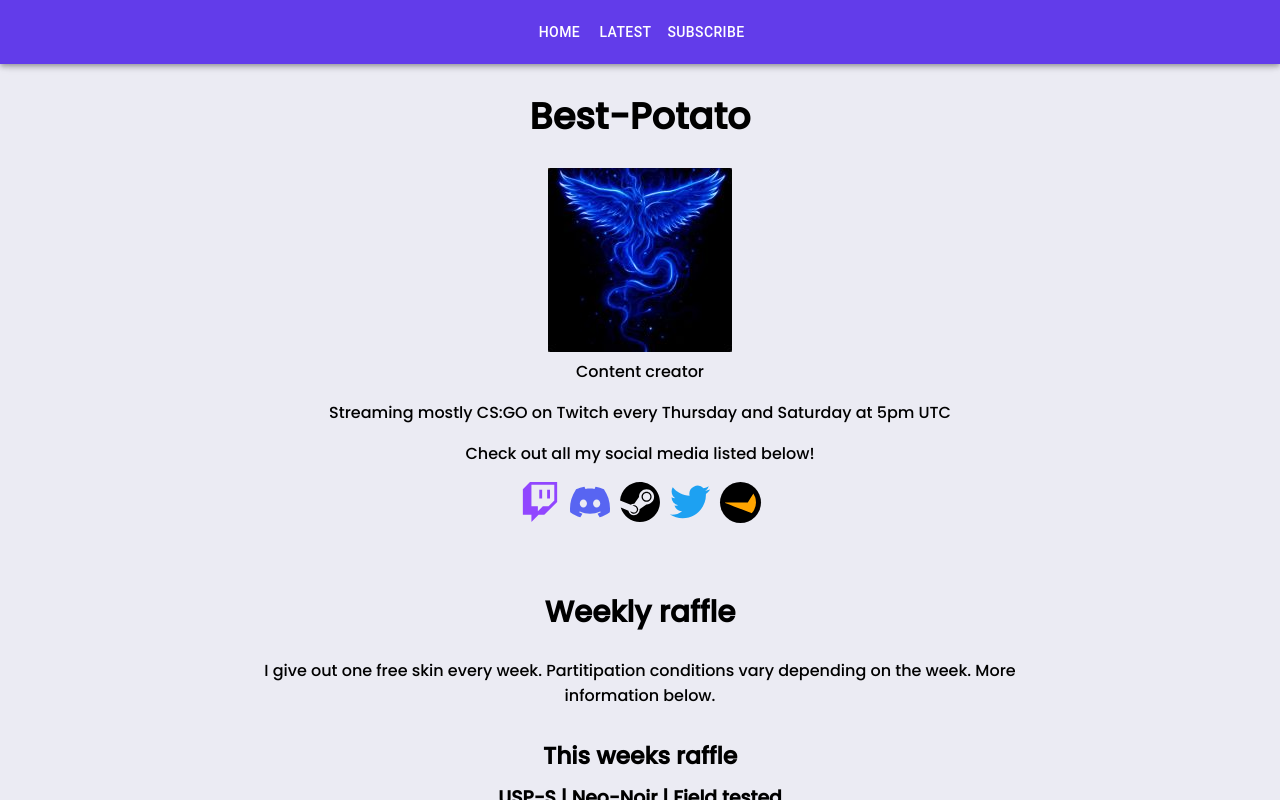
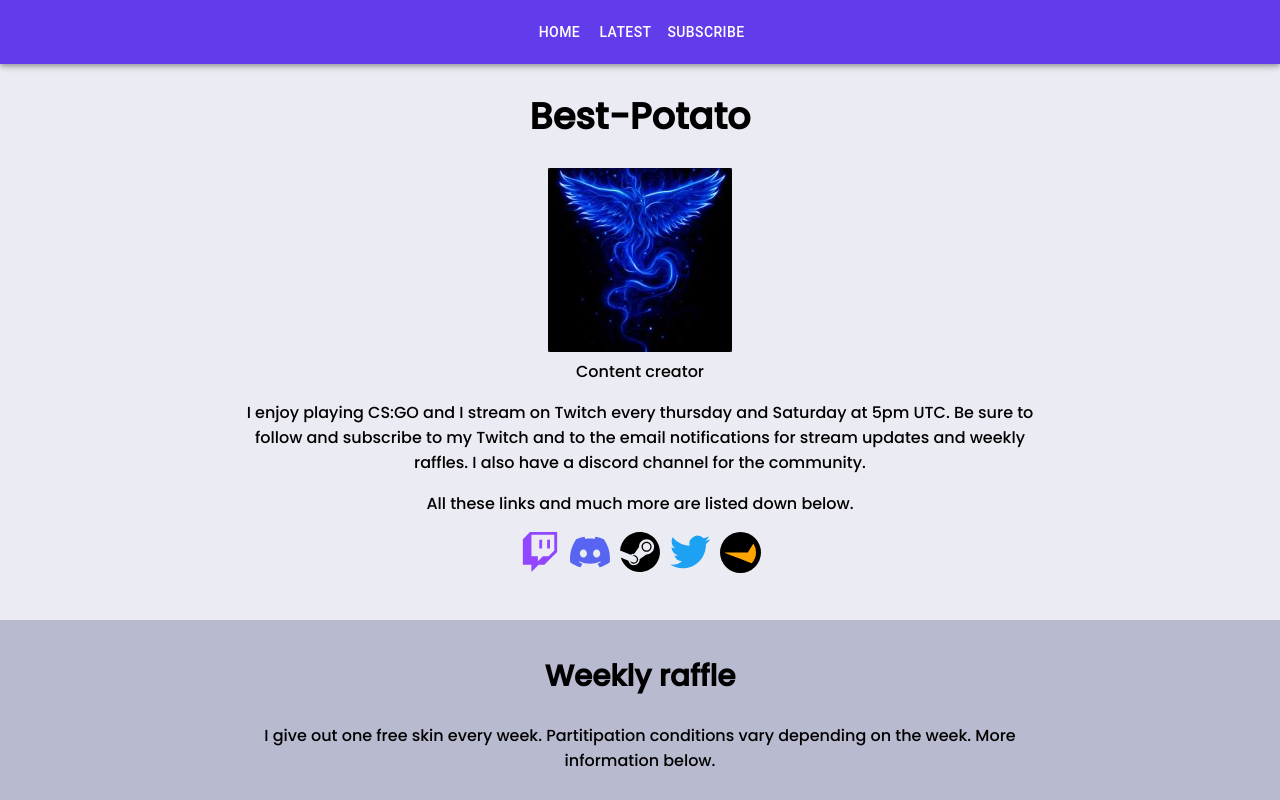
Before and after one commit to nuuttihenriksson/vjp-lopputyo, a React (Create React App) app: page / in a window 1280 px wide. Built offline with nearby package versions, Linux system fonts and the light colour scheme; what react-toast-notifications would draw is missing.

Commit message:
visual changes

```diff
--- a/src/App.css
+++ b/src/App.css
@@ -31,7 +31,7 @@ p {
 
 @media only screen and (max-device-width: 900px) {
   .content {
-    max-width: 90% !important;
+    max-width: 90%;
     margin-left: 5%;
   }
 
--- a/src/App.js
+++ b/src/App.js
@@ -11,7 +11,7 @@ import {
   Button,
   Toolbar,
 } from '@mui/material';
-import Hero from './materials/csgo-hero.jpg';
+import Hero from './materials/csgo.jpg';
 
 function App() {
   // valmiit muuttujat aktiiviselle sivulle, uusimman videon kommenteille sekä tilaajille.
@@ -59,7 +59,7 @@ function App() {
         autoDismissTimeout={3500}
         placement={"top-right"}
       >
-        <Box className="content">
+        <Box >
           {currentActive()}
         </Box>
       </ToastProvider>
--- a/src/components/Comments.js
+++ b/src/components/Comments.js
@@ -14,7 +14,7 @@ Kommenttikenttä haetaan Comment tiedostosta ja olemassa olevat kommentit mäpä
 const Comments = ({ comments, changeComments }) => {
 
   return (
-    <Box sx={{ paddingBottom: "30px" }}>
+    <Box sx={{ paddingBottom: "30px" }} className="content">
       <Box sx={{ maxWidth: "80%", margin: "auto" }}>
         <Divider sx={{ marginTop: "20px", marginBottom: "20px" }} variant="middle">
           <Chip label="Leave a comment" />
--- a/src/components/Home.js
+++ b/src/components/Home.js
@@ -16,14 +16,20 @@ import Image from '../materials/logo.jpg';
 const Home = () => {
   return (
     <Box sx={{ alignItems: 'center', alignContent: 'center', textAlign: 'center' }}>
+      <Box className="content">
+        <Box sx={{ verticalAlign: "center", }}>
           <h1>Best-Potato</h1>
           <img src={Image} alt='logo' />
           <div>Content creator</div>
+        </Box>
+        <Box sx={{ verticalAlign: "center", marginBottom: "40px" }}>
           <p>
-        Streaming mostly CS:GO on Twitch every Thursday and Saturday at 5pm UTC
+            I enjoy playing CS:GO and I stream on Twitch every thursday and Saturday at 5pm UTC.
+            Be sure to follow and subscribe to my Twitch and to the email notifications for stream updates and weekly raffles.
+            I also have a discord channel for the community.
           </p>
           <p>
-        Check out all my social media listed below!
+            All these links and much more are listed down below.
           </p>
           <Box sx={{ display: "flex", gap: "10px", justifyContent: "center" }}>
             <a href="https://www.twitch.tv/bestpotato_">
@@ -42,7 +48,12 @@ const Home = () => {
               <SiFaceit size={31} style={{ backgroundColor: "black", borderRadius: "25px", padding: "5px" }} color="orange" />
             </a>
           </Box>
-      <h2 style={{ marginTop: "60px" }}>Weekly raffle</h2>
+        </Box>
+      </Box>
+
+      <Box backgroundColor="#B8BACF" sx={{ paddingTop: "10px", paddingBottom: "30px" }} className="backgroundColor">
+        <Box className="content">
+          <h2>Weekly raffle</h2>
           <p>
             I give out one free skin every week. Partitipation conditions vary depending on the week. More information below.
           </p>
@@ -63,6 +74,8 @@ const Home = () => {
             <img src={Raffle} style={{ maxWidth: "44%", margin: "auto" }} alt="current raffle" />
           </Box>
         </Box>
+      </Box>
+    </Box>
   )
 };
 
--- a/src/components/Subscribe.js
+++ b/src/components/Subscribe.js
@@ -54,7 +54,7 @@ const Subscribe = ({ subs, changeSubs }) => {
   })
 
   return (
-    <Box>
+    <Box className="content">
       <Box
         sx={{
           alignItems: 'center',
```
Also changed, not shown: src/materials/csgo.jpg (added). Lines whose indentation alone changed are shown as unchanged.
